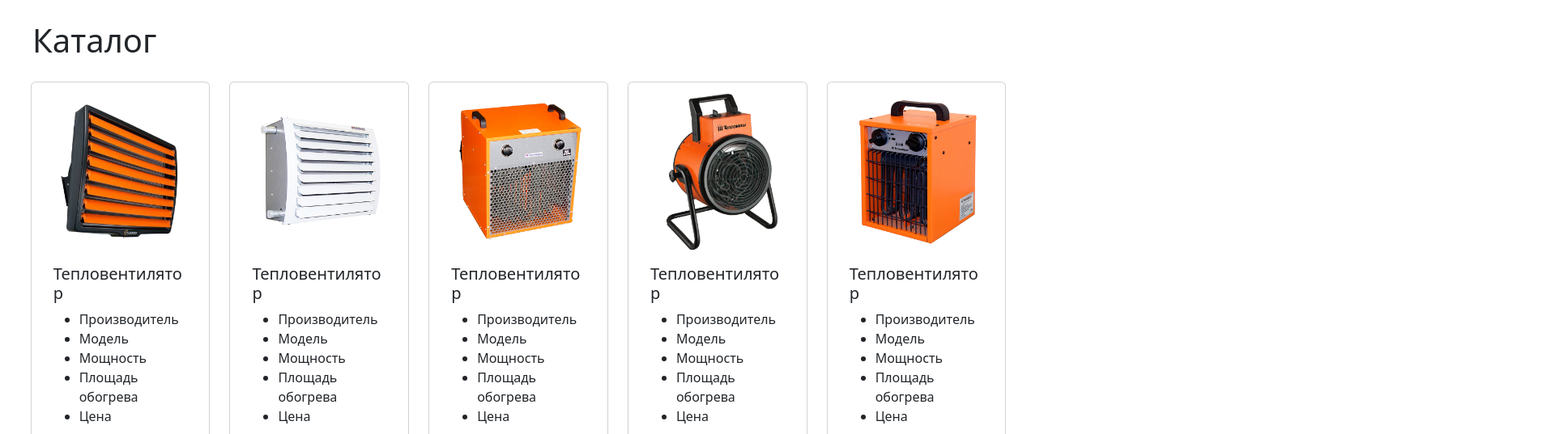
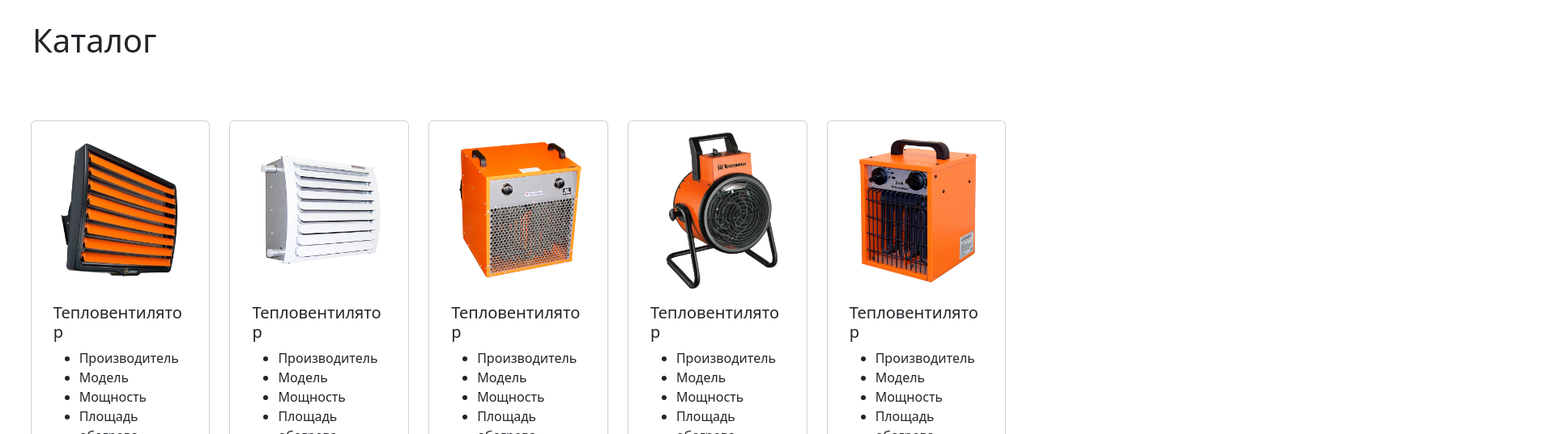
Before and after one commit to MercurySon47/Project, a plain HTML site: page index.html in a window 1280 px wide. Shown: the part 74-611 px from the top of the page at 81% size, 1920 px wide, since content can reach past the window. Drawn offline with nearby package versions, Linux system fonts and the light colour scheme.

Commit message:
Update style.css

```diff
--- a/style.css
+++ b/style.css
@@ -2,8 +2,6 @@
     margin-top: 100px;
     margin-left: 40px;
     margin-bottom: 4%;
-    height: 00px;
-    width: 2000px;
 }
 
 
```
